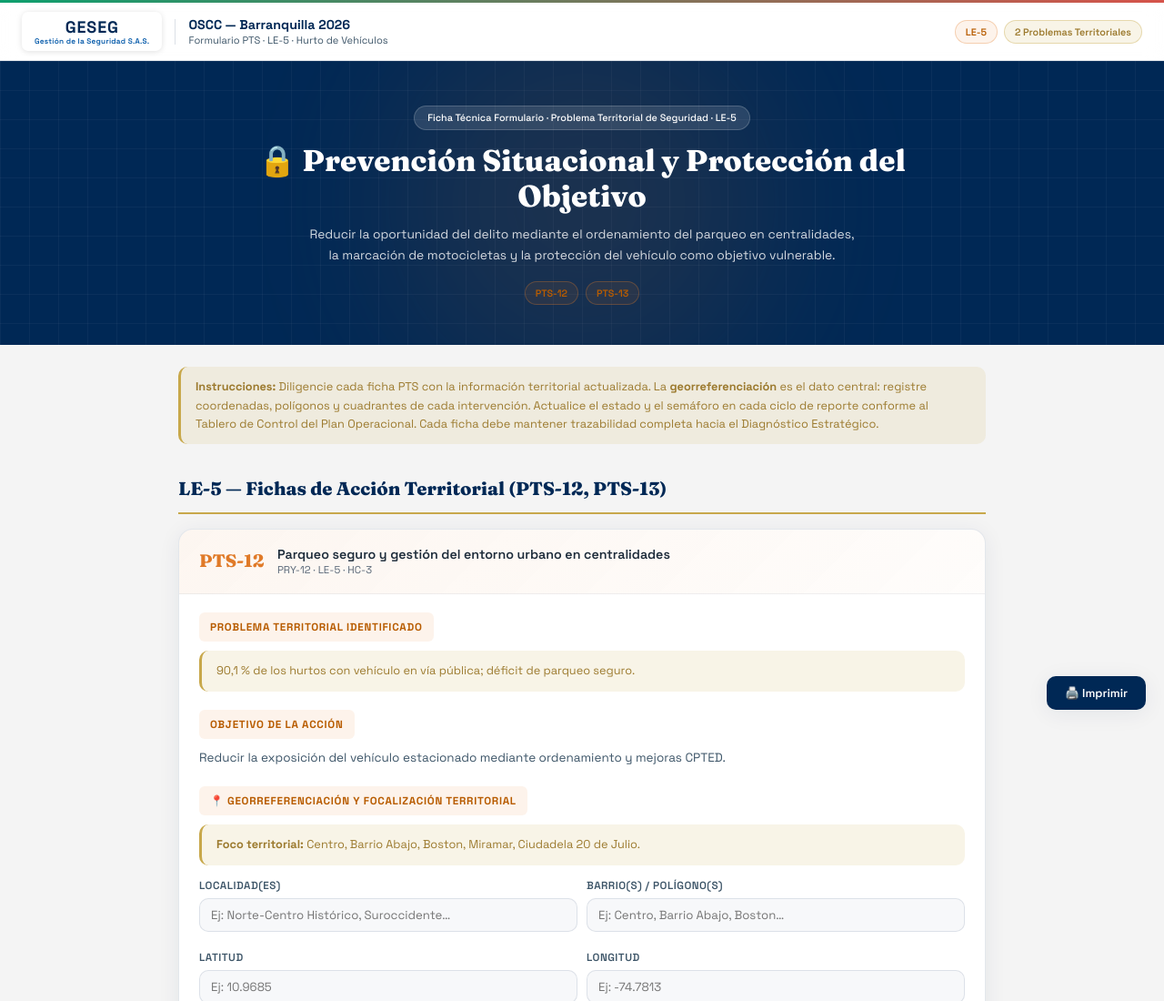
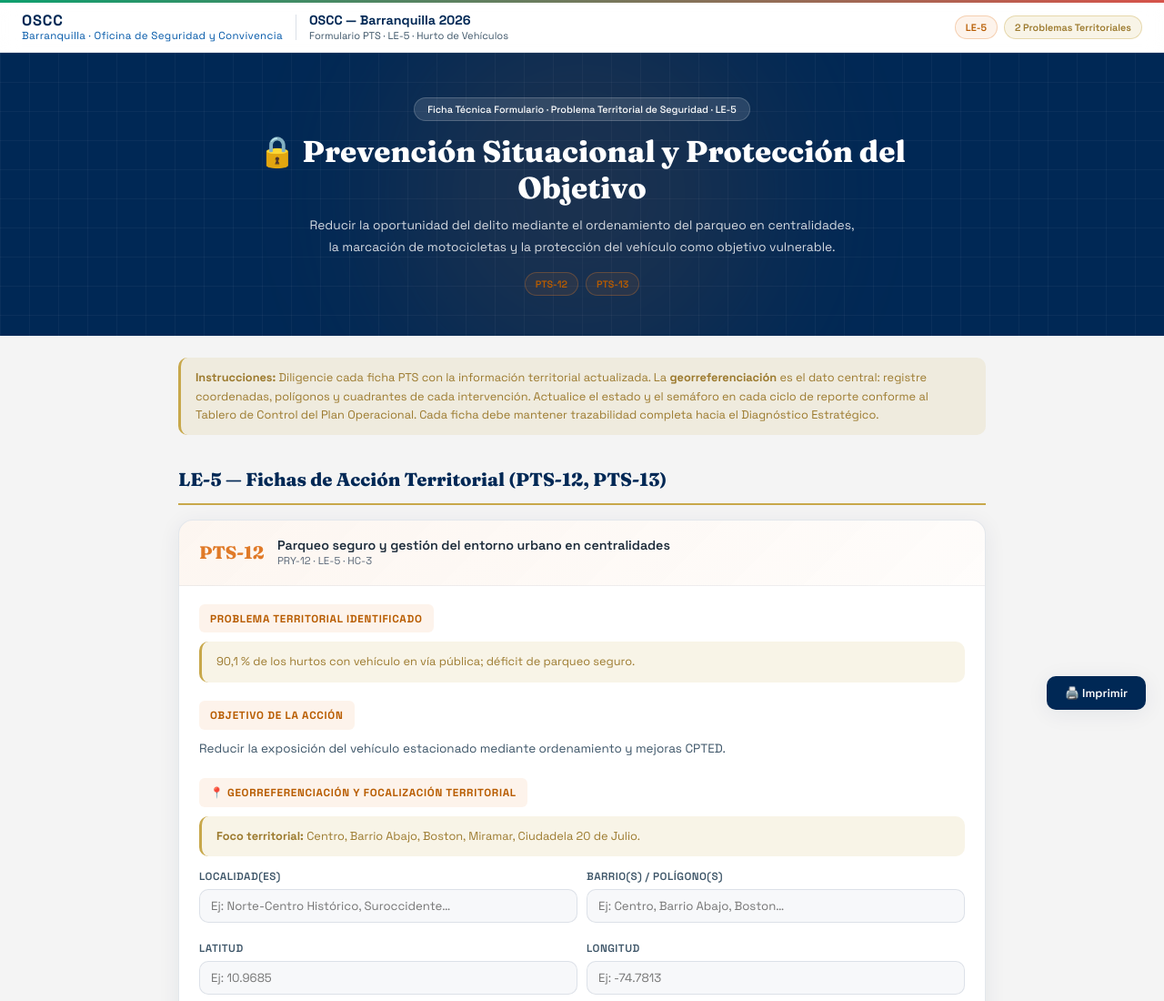
Before and after one commit to orubiano-collab/PTS-N-5-Prevenci-n-Situacional-y-Protecci-n-del-Objetivo, a plain HTML site: page index.html in a window 1280 px wide. Shown: the top 1100 px of the page at 91% size. Drawn offline with Linux system fonts and the light colour scheme.

Commit message:
Update index.html

```diff
--- a/index.html
+++ b/index.html
@@ -3,7 +3,7 @@
 <head>
 <meta charset="UTF-8">
 <meta name="viewport" content="width=device-width, initial-scale=1.0">
-<title>Formulario PTS · LE-5 · Prevención Situacional y Protección del Objetivo · GESEG</title>
+<title>Formulario PTS · LE-5 · Prevención Situacional y Protección del Objetivo · OSCC Barranquilla</title>
 <style>
 @import url('https://fonts.googleapis.com/css2?family=Fraunces:ital,wght@0,400;0,600;0,800;1,400;1,800&family=Space+Grotesk:wght@300;400;500;600;700&display=swap');
 :root{
@@ -34,6 +34,8 @@ body{font-family:var(--font-b);background:var(--bg);color:var(--ink);min-height:
 
 .topbar{background:rgba(255,255,255,.92);backdrop-filter:blur(10px);border-bottom:1px solid var(--border);padding:10px 24px;display:flex;align-items:center;justify-content:space-between;flex-wrap:wrap;gap:10px;position:sticky;top:0;z-index:100}
 .tb-brand{display:flex;align-items:center;gap:14px}
+.tb-logo-text{font-weight:800;font-size:1.1em;color:var(--navy);letter-spacing:.05em;line-height:1.2}
+.tb-logo-text small{display:block;font-weight:400;font-size:.7em;color:var(--cobalt);letter-spacing:.03em}
 .tb-name{font-weight:700;color:var(--navy);font-size:.95em;line-height:1.3}
 .tb-name span{display:block;font-weight:400;font-size:.78em;color:var(--ink2)}
 .pill{font-size:.72em;padding:3px 11px;border-radius:20px;font-weight:600;white-space:nowrap}
@@ -130,12 +132,10 @@ body{font-family:var(--font-b);background:var(--bg);color:var(--ink);min-height:
 
 <div class="topbar">
   <div class="tb-brand">
-    <div style="background:#fff;border-radius:7px;padding:6px 14px;display:flex;align-items:center;box-shadow:0 1px 6px rgba(0,0,0,.12);">
-  <div style="display:flex;flex-direction:column;align-items:center;line-height:1.2;">
-    <span style="font-weight:800;font-size:1.2em;color:#002855;letter-spacing:.05em;">GESEG</span>
-    <span style="font-size:.55em;font-weight:600;color:#0057A8;letter-spacing:.03em;">Gestión de la Seguridad S.A.S.</span>
-  </div>
-</div>
+    <div class="tb-logo-text">
+      OSCC
+      <small>Barranquilla · Oficina de Seguridad y Convivencia</small>
+    </div>
     <div style="width:1px;height:28px;background:rgba(0,40,85,.14);flex-shrink:0;"></div>
     <div class="tb-name">OSCC — Barranquilla 2026<span>Formulario PTS · LE-5 · Hurto de Vehículos</span></div>
   </div>
```
